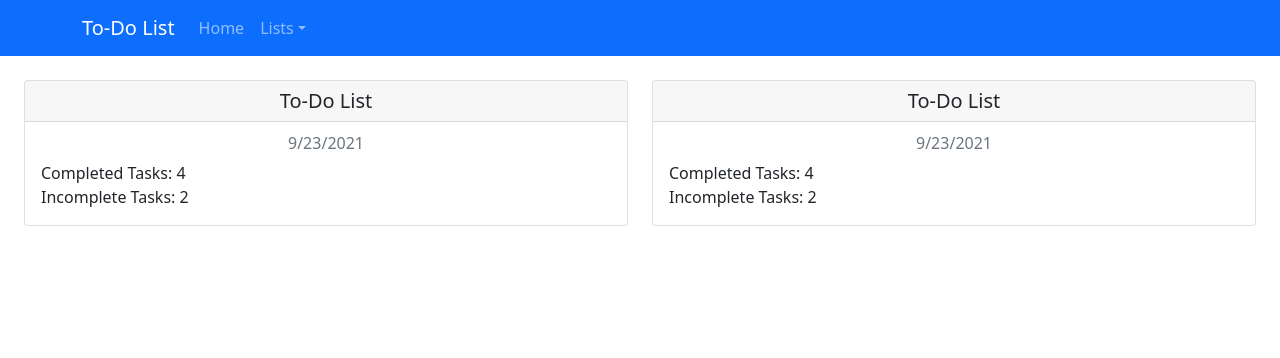
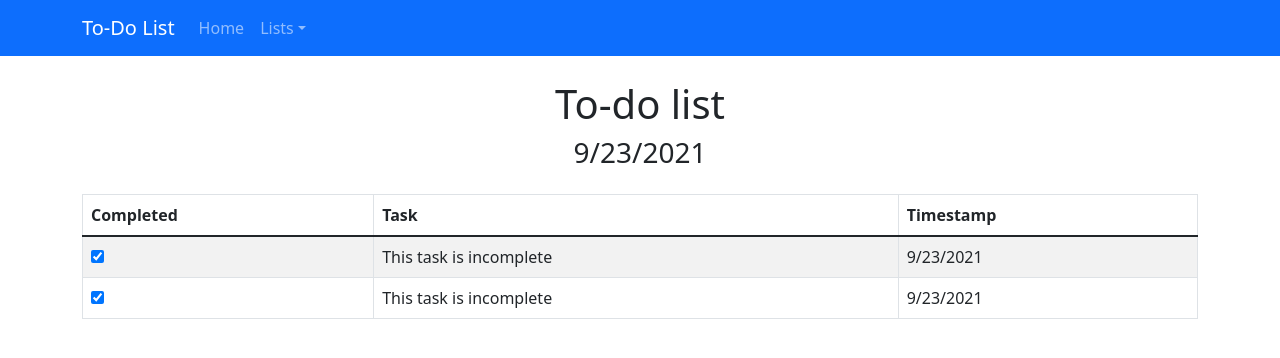
Before and after one commit to daniddelrio/mern-exam, a React (Create React App) app in the folder frontend/: page /list/1 in a window 1280 px wide. Shown: the top 358 px of the page. Built offline with nearby package versions, Linux system fonts and the light colour scheme.

Commit message:
Add router and ListDetail view

```diff
--- a/frontend/package.json
+++ b/frontend/package.json
@@ -11,7 +11,7 @@
     "react": "^17.0.2",
     "react-bootstrap": "^1.6.1",
     "react-dom": "^17.0.2",
-    "react-router": "^5.2.0",
+    "react-router-dom": "^5.2.0",
     "react-scripts": "4.0.3",
     "web-vitals": "^1.0.1"
   },
--- a/frontend/src/App.js
+++ b/frontend/src/App.js
@@ -1,11 +1,20 @@
 import "bootstrap/dist/css/bootstrap.min.css";
 import Home from "./views/Home";
+import ListDetail from "./views/ListDetail";
+import { BrowserRouter as Router, Switch, Route } from "react-router-dom";
 
 function App() {
   return (
-    <div className="App">
-      <Home></Home>
-    </div>
+    <Router>
+      <Switch>
+        <Route path="/list/:id">
+          <ListDetail />
+        </Route>
+        <Route path="/">
+          <Home />
+        </Route>
+      </Switch>
+    </Router>
   );
 }
 
--- /dev/null
+++ b/frontend/src/components/CardComponent/index.js
@@ -0,0 +1,26 @@
+import Card from "react-bootstrap/Card";
+
+const CardComponent = ({ data }) => {
+  const { title, completedTasks, incompleteTasks, dateCreated } = data;
+  return (
+    <Card className="w-100">
+      <Card.Header as="h5" className="text-center">
+        {title}
+      </Card.Header>
+      <Card.Body>
+        <Card.Subtitle className="mb-2 text-muted text-center">
+          Date Created: {dateCreated.toLocaleDateString("en-US")}
+        </Card.Subtitle>
+        <Card.Text>
+          Completed Tasks: {completedTasks}
+          <br />
+          Incomplete Tasks: {incompleteTasks}
+        </Card.Text>
+        {/* <Card.Link href="#">Card Link</Card.Link>
+        <Card.Link href="#">Another Link</Card.Link> */}
+      </Card.Body>
+    </Card>
+  );
+};
+
+export default CardComponent;
--- a/frontend/src/components/Layout/index.js
+++ b/frontend/src/components/Layout/index.js
@@ -1,13 +1,14 @@
 import React from "react";
 import Navbar from "../../components/Navbar";
+import Container from "react-bootstrap/Container";
 
-const Layout = ({children}) => {
+const Layout = ({ children }) => {
   return (
     <React.Fragment>
       <Navbar></Navbar>
-      {children}
+      <Container>{children}</Container>
     </React.Fragment>
-  )
-}
+  );
+};
 
 export default Layout;
--- /dev/null
+++ b/frontend/src/components/Link/index.js
@@ -0,0 +1,9 @@
+import { Link } from "react-router-dom";
+
+const NewLink = ({ children, ...props }) => (
+  <Link {...props} style={{ color: "inherit", textDecoration: "none" }}>
+    {children}
+  </Link>
+);
+
+export default NewLink;
--- a/frontend/src/components/Navbar/index.js
+++ b/frontend/src/components/Navbar/index.js
@@ -2,16 +2,21 @@ import Container from "react-bootstrap/Container";
 import Navbar from "react-bootstrap/Navbar";
 import Nav from "react-bootstrap/Nav";
 import NavDropdown from "react-bootstrap/NavDropdown";
+import Link from "../Link";
 
 const NavbarComponent = () => {
   return (
-    <Navbar bg="primary" variant="dark" expand="lg">
+    <Navbar bg="primary" variant="dark" expand="lg" className="mb-4">
       <Container>
-        <Navbar.Brand href="#home">To-Do List</Navbar.Brand>
+        <Link to="/">
+          <Navbar.Brand>To-Do List</Navbar.Brand>
+        </Link>
         <Navbar.Toggle aria-controls="basic-navbar-nav" />
         <Navbar.Collapse id="basic-navbar-nav">
           <Nav className="me-auto">
-            <Nav.Link href="#home">Home</Nav.Link>
+            <Nav.Link>
+              <Link to="/">Home</Link>
+            </Nav.Link>
             {/* <Nav.Link href="#link">Link</Nav.Link> */}
             <NavDropdown title="Lists" id="basic-nav-dropdown">
               <NavDropdown.Item href="#action/3.1">Action</NavDropdown.Item>
--- a/frontend/src/views/Home/index.js
+++ b/frontend/src/views/Home/index.js
@@ -1,5 +1,5 @@
 import Layout from "../../components/Layout";
-import Card from "react-bootstrap/Card";
+import CardComponent from "../../components/CardComponent";
 import Row from "react-bootstrap/Row";
 import Col from "react-bootstrap/Col";
 
@@ -8,38 +8,15 @@ const data = [
     title: "To-Do List",
     completedTasks: 4,
     incompleteTasks: 2,
-    timestamp: new Date(2021, 8, 23, 10, 33, 30, 0),
+    dateCreated: new Date(2021, 8, 23, 10, 33, 30, 0),
   },
   {
     title: "To-Do List",
     completedTasks: 4,
     incompleteTasks: 2,
-    timestamp: new Date(2021, 8, 23, 10, 33, 30, 0),
+    dateCreated: new Date(2021, 8, 23, 10, 33, 30, 0),
   },
 ];
-
-const CardComponent = ({ data }) => {
-  const { title, completedTasks, incompleteTasks, timestamp } = data;
-  return (
-    <Card className="w-100">
-      <Card.Header as="h5" className="text-center">
-        {title}
-      </Card.Header>
-      <Card.Body>
-        <Card.Subtitle className="mb-2 text-muted text-center">
-          {timestamp.toLocaleDateString("en-US")}
-        </Card.Subtitle>
-        <Card.Text>
-          Completed Tasks: {completedTasks}
-          <br />
-          Incomplete Tasks: {incompleteTasks}
-        </Card.Text>
-        {/* <Card.Link href="#">Card Link</Card.Link>
-        <Card.Link href="#">Another Link</Card.Link> */}
-      </Card.Body>
-    </Card>
-  );
-};
 
 const Home = () => {
   let cards = [];
--- /dev/null
+++ b/frontend/src/views/ListDetail/index.js
@@ -0,0 +1,78 @@
+import React, { useState, useEffect } from "react";
+import Layout from "../../components/Layout";
+import Table from "react-bootstrap/Table";
+
+const data = {
+  title: "To-do list",
+  dateCreated: new Date(2021, 8, 23, 10, 33, 30, 0),
+  tasks: [
+    {
+      id: 1,
+      isComplete: true,
+      content: "This task is incomplete",
+      timestamp: new Date(2021, 8, 23, 10, 33, 30, 0),
+    },
+    {
+      id: 2,
+      isComplete: true,
+      content: "This task is incomplete",
+      timestamp: new Date(2021, 8, 23, 10, 33, 30, 0),
+    },
+  ],
+};
+
+const ListDetail = () => {
+  const [tasks, setTasks] = useState([]);
+
+  useEffect(() => {
+    setTasks(data.tasks);
+  }, []);
+
+  const handleChange = (e, id) => {
+    const currTaskIdx = tasks.findIndex((task) => task.id == id);
+    const newState = !tasks[currTaskIdx].isComplete;
+    setTasks((prevState) => [
+      ...prevState.slice(0, currTaskIdx),
+      {
+        ...prevState[currTaskIdx],
+        isComplete: newState,
+      },
+      ...prevState.slice(currTaskIdx + 1),
+    ]);
+  };
+
+  return (
+    <Layout>
+      <h1 className="text-center">{data.title}</h1>
+      <h3 className="text-center mb-4">
+        {data.dateCreated.toLocaleDateString("en-US")}
+      </h3>
+      <Table striped bordered hover>
+        <thead>
+          <tr>
+            <th>Completed</th>
+            <th>Task</th>
+            <th>Timestamp</th>
+          </tr>
+        </thead>
+        <tbody>
+          {tasks.map((task) => (
+            <tr>
+              <td>
+                <input
+                  type="checkbox"
+                  checked={task.isComplete}
+                  onChange={(e) => handleChange(e, task.id)}
+                />
+              </td>
+              <td>{task.content}</td>
+              <td>{task.timestamp.toLocaleDateString("en-US")}</td>
+            </tr>
+          ))}
+        </tbody>
+      </Table>
+    </Layout>
+  );
+};
+
+export default ListDetail;
```
Also changed, not shown: 1 other file (tests, documents, lock files or other folders).
